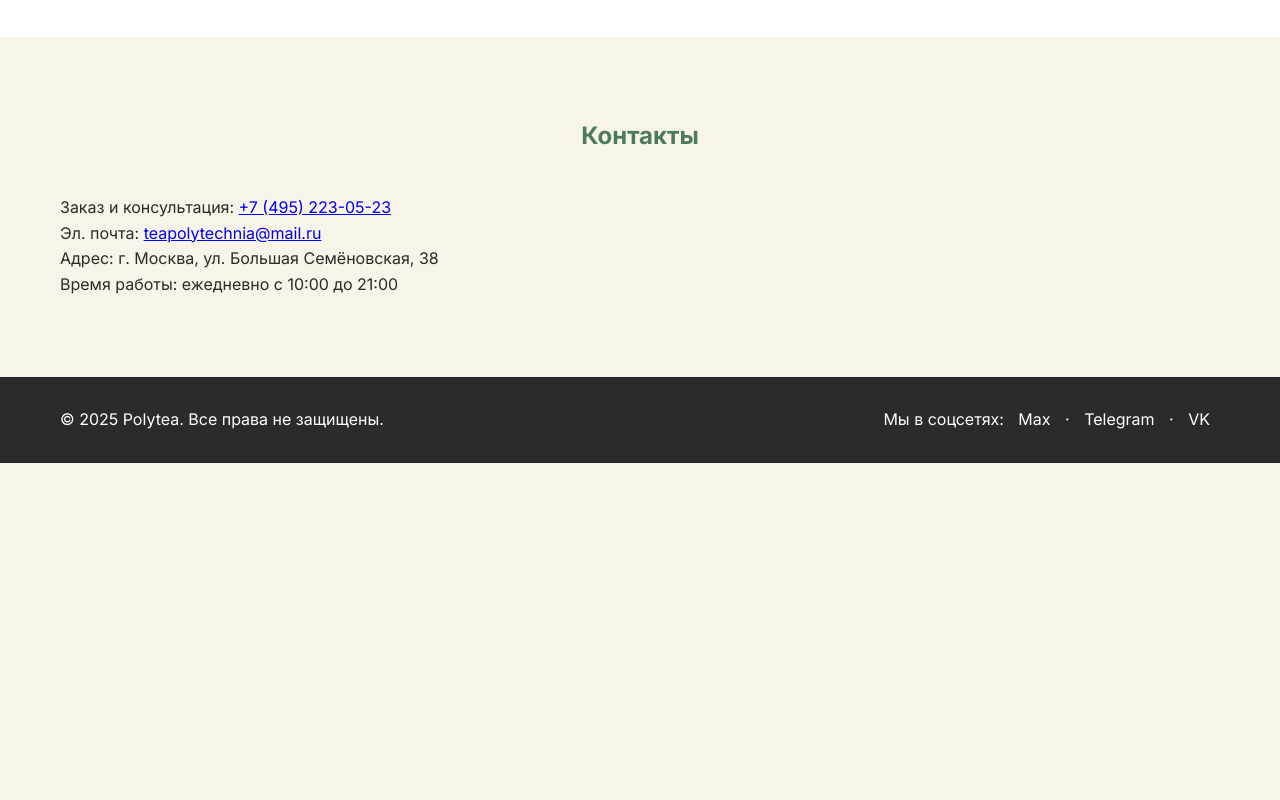
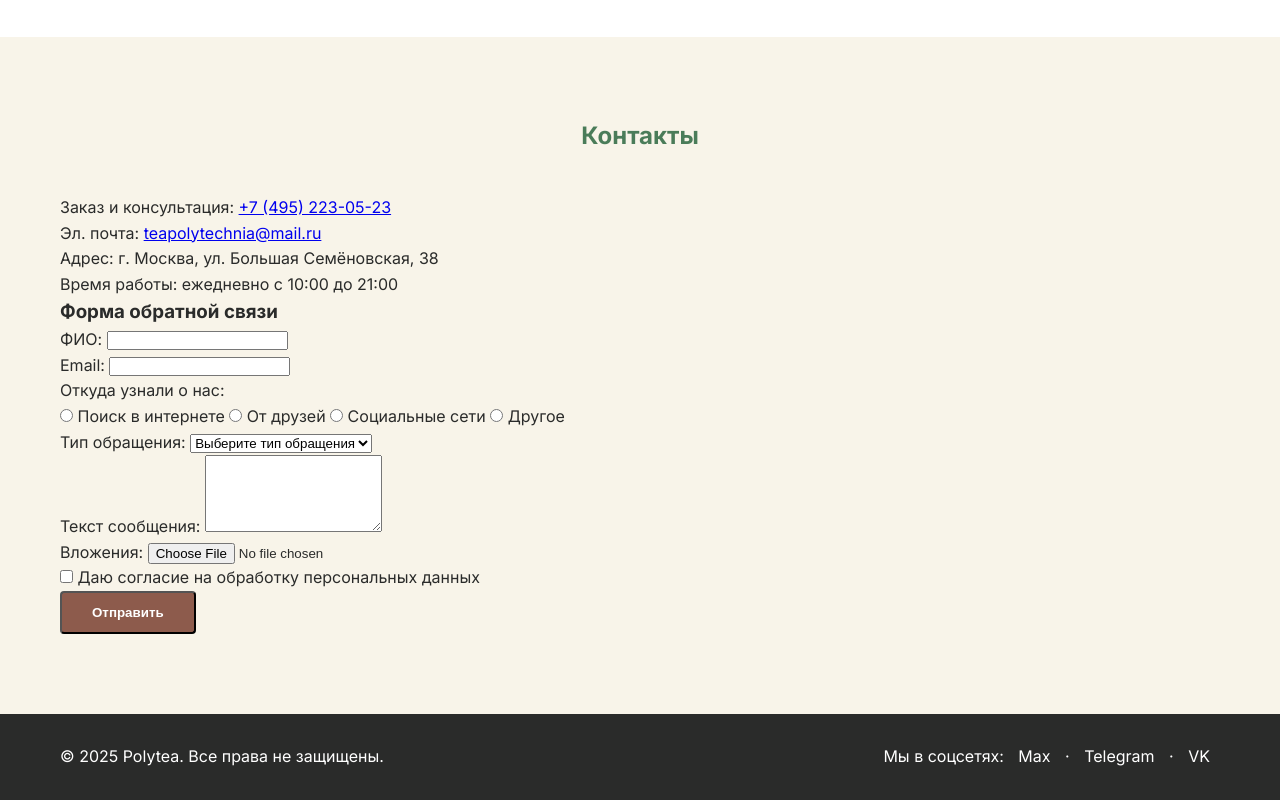
Before and after one commit to kykareeky/web, a plain HTML site: page index.html in a window 1280 px wide. Shown: the part 1787-2587 px from the top of the page. Before the commit the page ends 2250 px from the top, so only its background shows below. Drawn offline with Linux system fonts and the light colour scheme.

Commit message:
Update index.html
изменено под условия 2 лабораторной

```diff
--- a/index.html
+++ b/index.html
@@ -12,13 +12,14 @@
 <body>
   <header class="header">
     <div class="container header__row">
-      <a class="logo" href="#">Polytea</a>
+      <a class="logo" href="index.html">Polytea</a>
       <nav class="nav" aria-label="Основная навигация">
         <ul class="nav__list">
           <li><a href="#about">О нас</a></li>
           <li><a href="#products">Каталог</a></li>
           <li><a href="#gallery">Галерея</a></li>
           <li><a href="#contacts">Контакты</a></li>
+          <li><a href="login.html">Вход</a></li>
         </ul>
       </nav>
     </div>
@@ -107,10 +108,77 @@
     <section id="contacts" class="section">
       <div class="container">
         <h2>Контакты</h2>
-        <p>Заказ и консультация: <a href="tel:+74952230523">+7 (495) 223-05-23</a></p>
-        <p>Эл. почта: <a href="mailto:Polytea@mail.ru">teapolytechnia@mail.ru</a></p>
-        <p>Адрес: г. Москва, ул. Большая Семёновская, 38</p>
-        <p>Время работы: ежедневно с 10:00 до 21:00</p>
+        <div class="contact-info">
+          <p>Заказ и консультация: <a href="tel:+74952230523">+7 (495) 223-05-23</a></p>
+          <p>Эл. почта: <a href="mailto:Polytea@mail.ru">teapolytechnia@mail.ru</a></p>
+          <p>Адрес: г. Москва, ул. Большая Семёновская, 38</p>
+          <p>Время работы: ежедневно с 10:00 до 21:00</p>
+        </div>
+
+        <div class="feedback-form">
+          <h3>Форма обратной связи</h3>
+          <form id="feedbackForm" method="POST" action="https://httpbin.org/post" enctype="multipart/form-data">
+            <div class="form-group">
+              <label for="name">ФИО:</label>
+              <input type="text" id="name" name="name" required>
+            </div>
+
+            <div class="form-group">
+              <label for="email">Email:</label>
+              <input type="email" id="email" name="email" required>
+            </div>
+
+            <div class="form-group">
+              <label>Откуда узнали о нас:</label>
+              <div class="radio-group">
+                <label>
+                  <input type="radio" name="source" value="search" required>
+                  Поиск в интернете
+                </label>
+                <label>
+                  <input type="radio" name="source" value="friends">
+                  От друзей
+                </label>
+                <label>
+                  <input type="radio" name="source" value="social">
+                  Социальные сети
+                </label>
+                <label>
+                  <input type="radio" name="source" value="other">
+                  Другое
+                </label>
+              </div>
+            </div>
+
+            <div class="form-group">
+              <label for="type">Тип обращения:</label>
+              <select id="type" name="type" required>
+                <option value="">Выберите тип обращения</option>
+                <option value="complaint">Жалоба</option>
+                <option value="suggestion">Предложение</option>
+              </select>
+            </div>
+
+            <div class="form-group">
+              <label for="message">Текст сообщения:</label>
+              <textarea id="message" name="message" rows="5" required></textarea>
+            </div>
+
+            <div class="form-group">
+              <label for="attachment">Вложения:</label>
+              <input type="file" id="attachment" name="attachment">
+            </div>
+
+            <div class="form-group">
+              <label class="checkbox-label">
+                <input type="checkbox" name="consent" required>
+                <span>Даю согласие на обработку персональных данных</span>
+              </label>
+            </div>
+
+            <button type="submit" class="btn">Отправить</button>
+          </form>
+        </div>
       </div>
     </section>
   </main>
```
